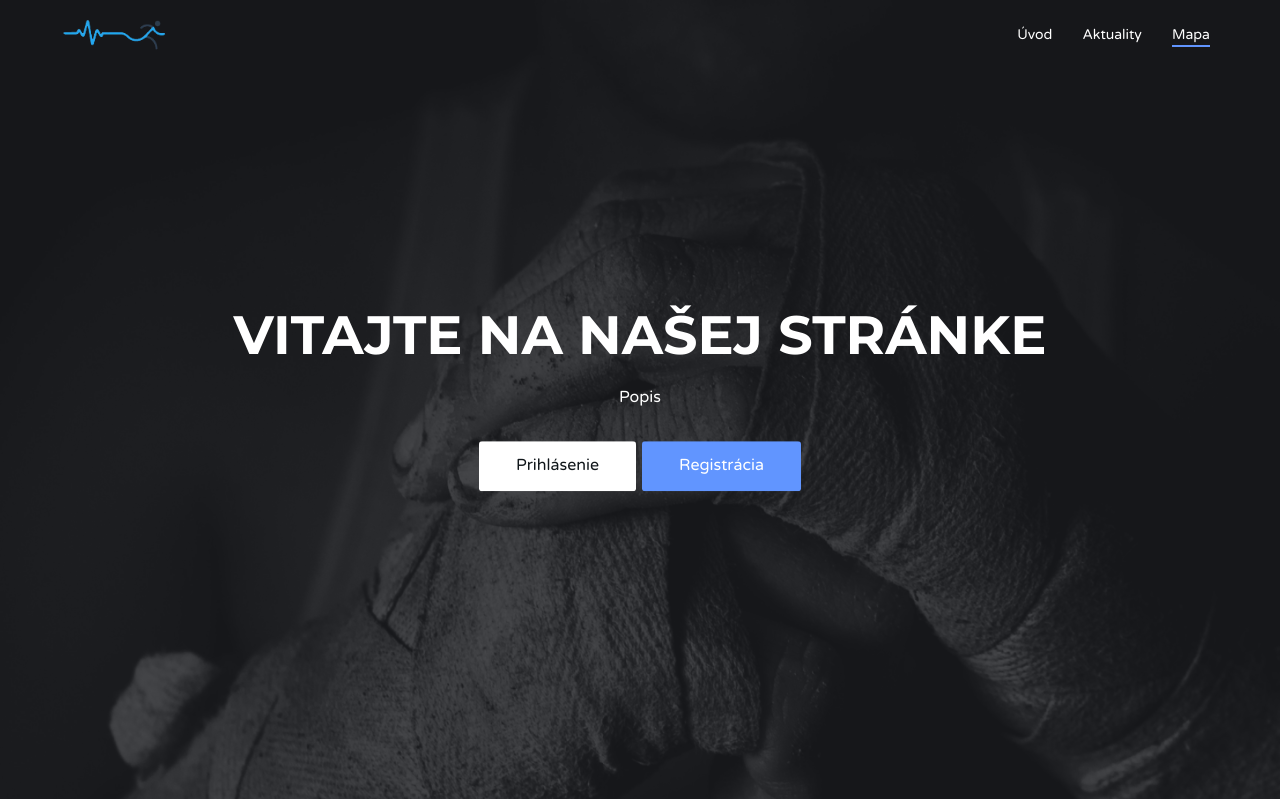
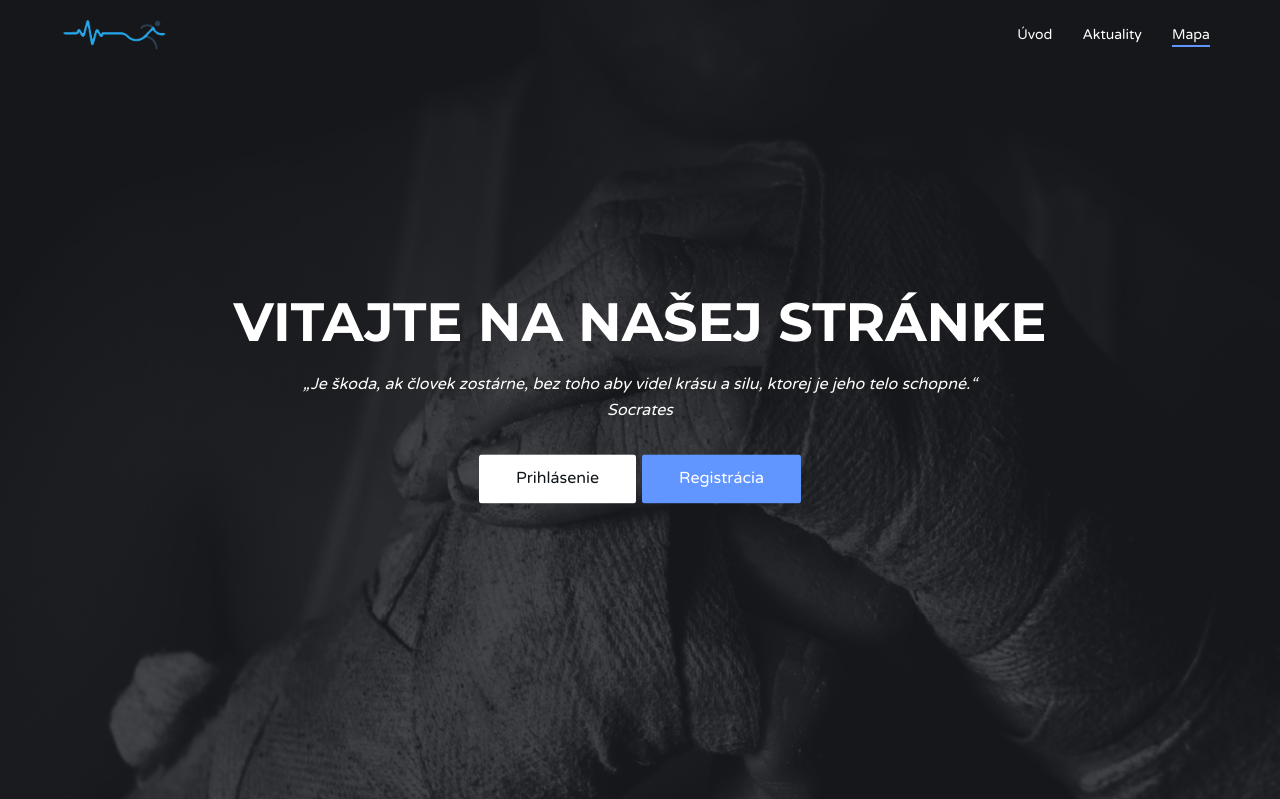
Before and after one commit to gizdicex/final-webtech, a PHP site: page / in a window 1280 px wide. Shown: the top 799 px of the page. Run offline with PHP 8.4, Linux system fonts and the light colour scheme; data comes from the database, SQL or seed files in the repository; some libraries are stand-ins or nearby versions.

Commit message:
Ina drobné úpravy nadpisov

```diff
--- a/index.php
+++ b/index.php
@@ -99,7 +99,7 @@ session_start();
                 <div class="col-md-10 col-md-offset-1">
                     <div class="home-content">
                         <h1 class="white-text">Vitajte na našej stránke</h1>
-                        <p class="white-text">Popis</p>
+                        <p class="white-text"> <i>„Je škoda, ak človek zostárne, bez toho aby videl krásu a silu, ktorej je jeho telo schopné.“<br>Socrates</i></p>
                         <?php
                             if(!isset($_SESSION['logged'])) {
                                 echo "<button class='white-btn' onclick='showLogin()' >Prihlásenie</button>";
--- a/signup.php
+++ b/signup.php
@@ -32,7 +32,7 @@ if(isset($_POST['name'])) {
         if ($conn->query($sql)) {
             sendMail($mail, $key);
             $msg = "Overovací email bol odoslaný";
-            $submsg = "Pre opätovné odoslanie emailu slačte tlačidlo nižšie";
+            $submsg = "Pre návrat na hlavnú stránku stlačte tlačidlo nižšie";
         }
         else {
             echo "chyba1 ";
@@ -105,7 +105,7 @@ function sendMail($email, $userKey) {
                         <h1 class="white-text"><?= $msg ?></h1>
                         <p class="white-text"><?= $submsg ?></p>
                         <a id="btn-link" href="index.php" class='main-btn' onclick='showReg()' >Návrat na hlavnú stránku</a>
-                        <button href="index.php" class='white-btn' onclick='showReg()' >Opätovné odoslanie emailu</button>
+                        <!--button href="index.php" class='white-btn' onclick='showReg()' >Opätovné odoslanie emailu</button-->
                     </div>
                 </div>
                 <!-- /home content -->
```
